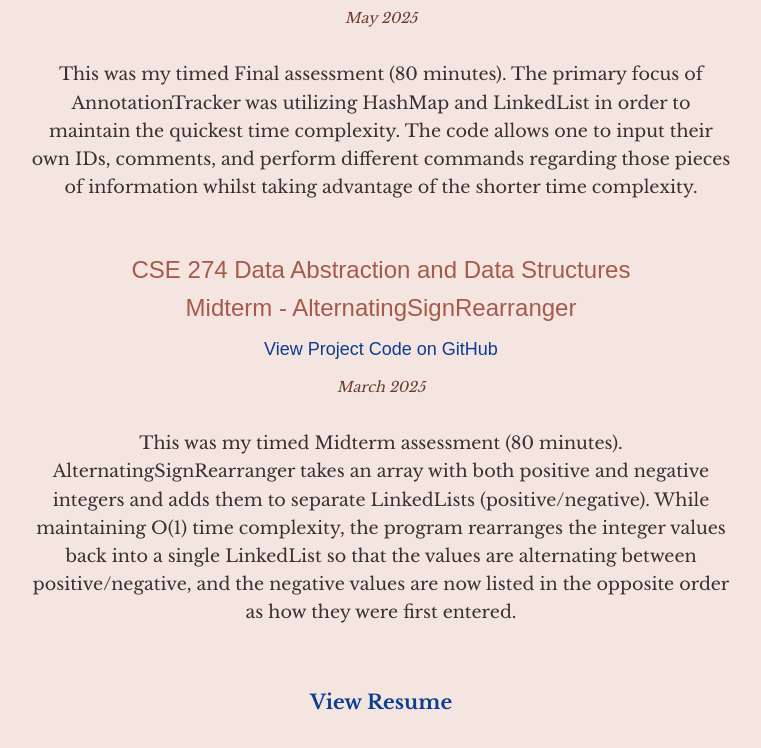
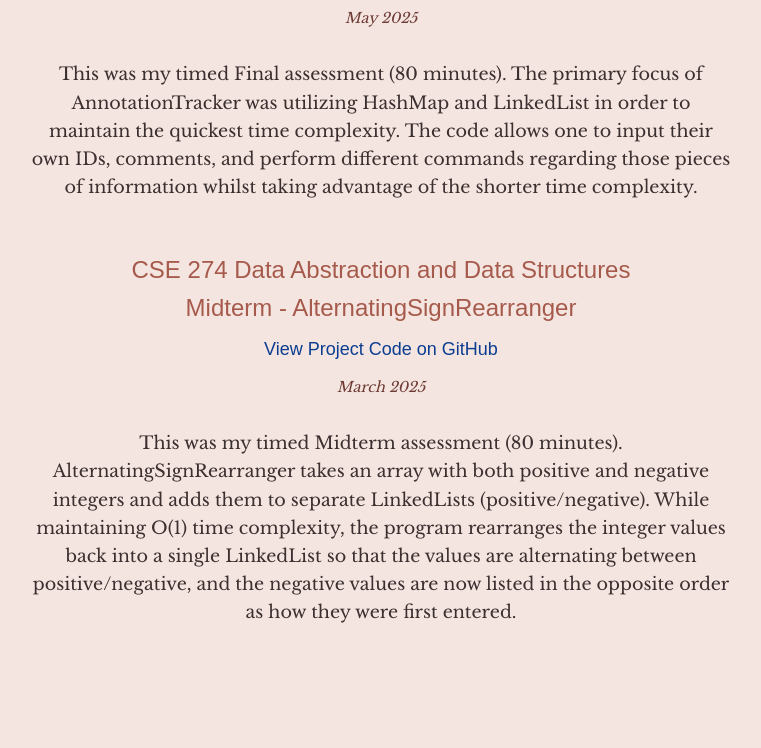
Before and after one commit to elenal2268/Elena-Levine, a plain HTML site: page index.html in a window 1280 px wide. Shown: the part 1078-1826 px from the top of the page, without its empty margins (259-1020 px from the left). After the commit the page ends 1754 px from the top, so only its background shows below. Drawn offline with nearby package versions, Linux system fonts and the light colour scheme; a web font is replaced by a local one.

Commit message:
removed resume

```diff
--- a/index.html
+++ b/index.html
@@ -160,11 +160,6 @@
     </p>
   </div>
 
-  <footer style="text-align:center; margin: 40px 0;">
-    <a href="Resume Elena Levine - Fall 2025.pdf" target="_blank" class="footer-link">
-      View Resume
-
-    </a>
   </footer>
 </body>
 </html>
```
